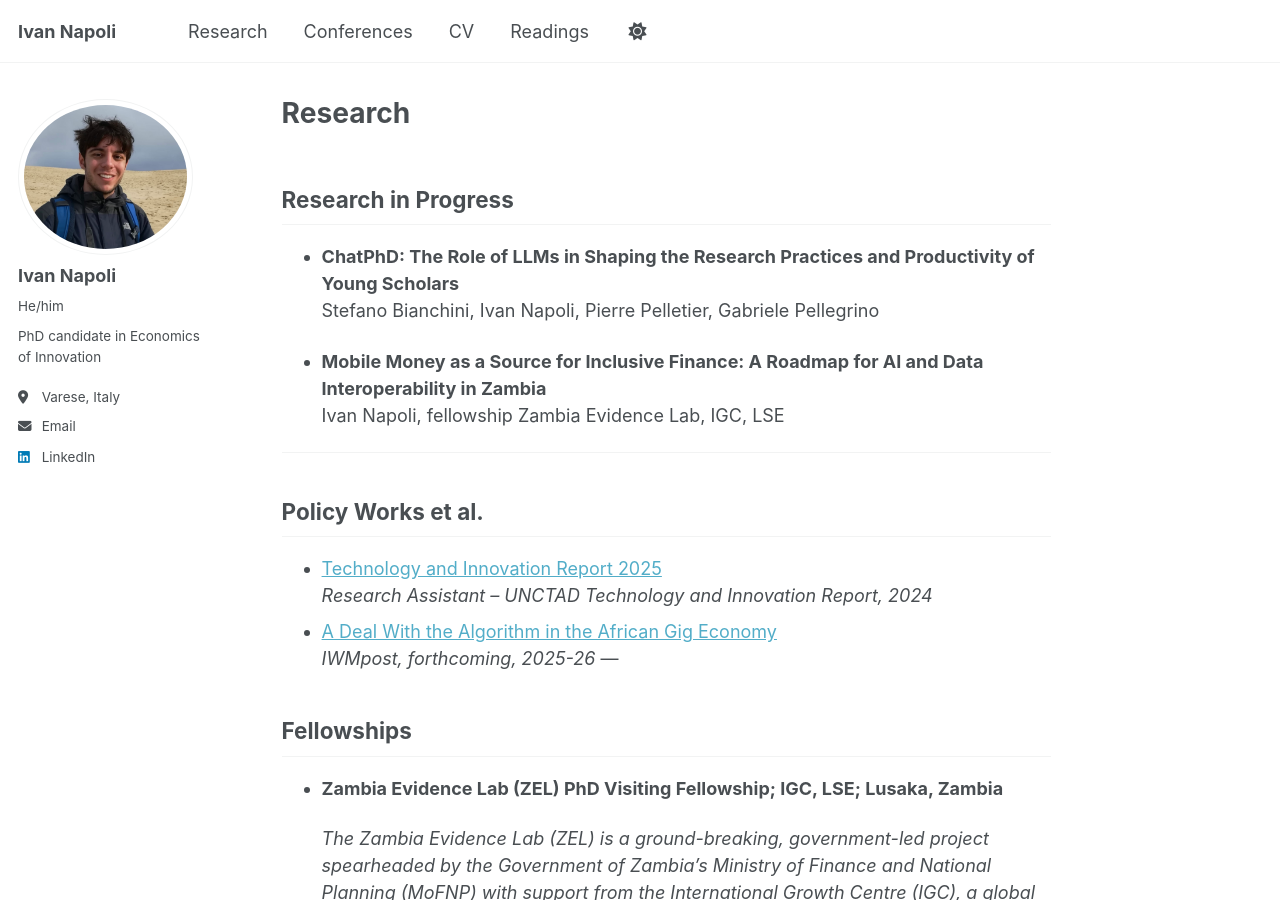
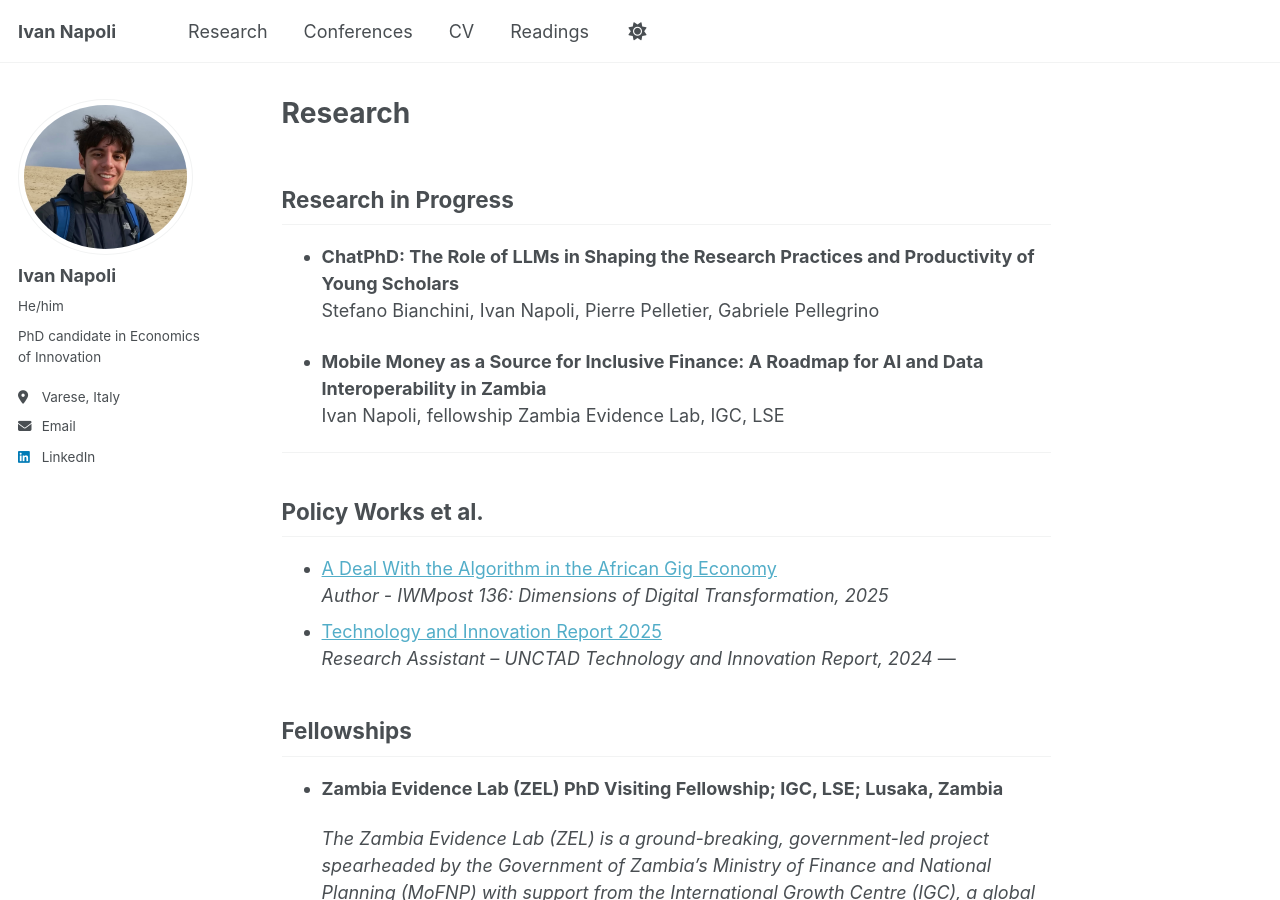
Before and after one commit to IvanNapo/IvanNapo.github.io, a Jekyll site: the page built from _pages/research.md, in a window 1280 px wide and 900 px high. Built offline with Jekyll 4.4.1, drawn with Linux system fonts in a browser that asks for light colours.

Commit message:
Update research.md

```diff
--- a/_pages/research.md
+++ b/_pages/research.md
@@ -17,10 +17,10 @@ author_profile: true
 
 ## Policy Works et al.
 
+- [A Deal With the Algorithm in the African Gig Economy](https://www.iwm.at/publication/iwmpost/iwmpost-136-dimensions-of-digital-transformation)
+  *Author - IWMpost 136: Dimensions of Digital Transformation, 2025*
 - [Technology and Innovation Report 2025](https://www.un-ilibrary.org/content/books/9789211068016)
   *Research Assistant – UNCTAD Technology and Innovation Report, 2024*
-- [A Deal With the Algorithm in the African Gig Economy](https://www.iwm.at/publications/iwmpost)
-  *IWMpost, forthcoming, 2025-26*
 ---
 
 ## Fellowships
```
